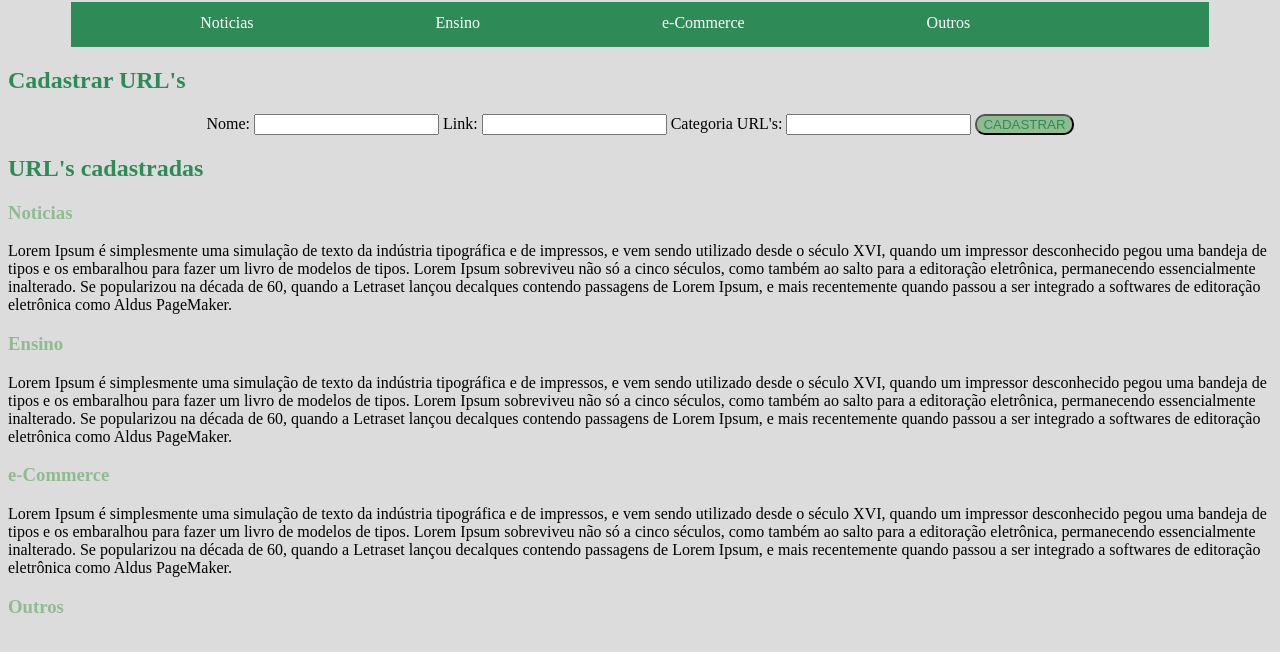
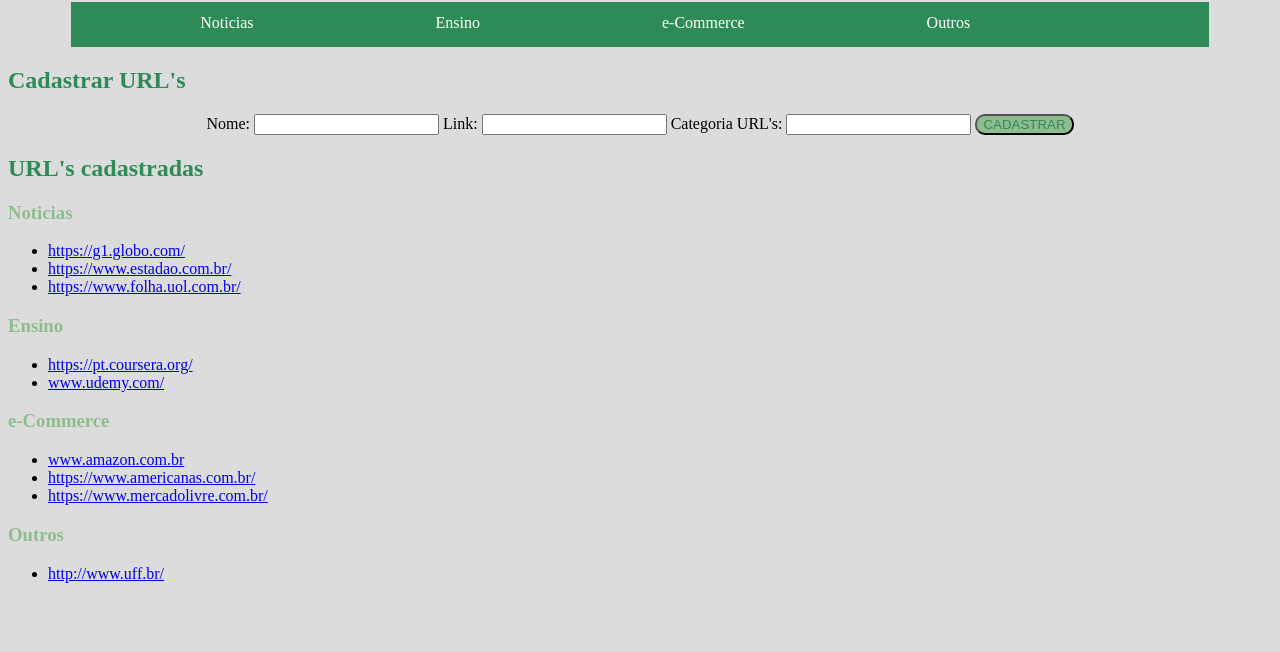
Before and after one commit to giuliamoraes/UFF-Prog_Web, a plain HTML site: page index.html in a window 1280 px wide. Shown: the part 78-730 px from the top of the page. Drawn offline with Linux system fonts and the light colour scheme.

Commit message:
Update index.html

```diff
--- a/index.html
+++ b/index.html
@@ -44,33 +44,44 @@
         <h2>URL's cadastradas</h2>
 
         <h3 id="noticias">Noticias</h3>
-        <p>Lorem Ipsum é simplesmente uma simulação de texto da
-        indústria tipográfica e de impressos, e vem sendo utilizado desde o século XVI,
-        quando um impressor desconhecido pegou uma bandeja de tipos e os embaralhou para
-        fazer um livro de modelos de tipos. Lorem Ipsum sobreviveu não só a cinco séculos,
-        como também ao salto para a editoração eletrônica, permanecendo essencialmente
-        inalterado. Se popularizou na década de 60, quando a Letraset lançou decalques
-        contendo passagens de Lorem Ipsum, e mais recentemente quando passou a ser integrado
-         a softwares de editoração eletrônica como Aldus PageMaker.
-        </p>
+             <ul>
+            <li>
+                <a href="https://g1.globo.com/">https://g1.globo.com/</a>
+            </li>
+            <li>
+                <a href="https://www.estadao.com.br/">https://www.estadao.com.br/</a>
+            </li>
+            <li>
+                <a href="https://www.folha.uol.com.br/">https://www.folha.uol.com.br/</a>
+            </li>
+        </ul>
         <h3 id="ensino">Ensino</h3>
-        <p>Lorem Ipsum é simplesmente uma simulação de texto da
-            indústria tipográfica e de impressos, e vem sendo utilizado desde o século XVI,
-            quando um impressor desconhecido pegou uma bandeja de tipos e os embaralhou para
-            fazer um livro de modelos de tipos. Lorem Ipsum sobreviveu não só a cinco séculos,
-            como também ao salto para a editoração eletrônica, permanecendo essencialmente
-            inalterado. Se popularizou na década de 60, quando a Letraset lançou decalques
-            contendo passagens de Lorem Ipsum, e mais recentemente quando passou a ser integrado
-             a softwares de editoração eletrônica como Aldus PageMaker.
-            </p>
+         <ul>
+            <li>
+                <a href="https://pt.coursera.org/">https://pt.coursera.org/</a>
+            </li>
+            <li>
+                <a href="https://www.udemy.com/?utm_source=adwords-brand&utm_medium=udemyads&utm_campaign=NEW-AW-PROS-Branded-Search-Existing-PT-BRA_._ci__._sl_BRA_._vi__._sd_All_._la_PT_._&tabei=7&utm_term=_._ag_66424168314_._ad_318495269999_._de_c_._dm__._pl__._ti_aud-686903222856:kwd-310556426868_._li_1031978_._pd__._&gclid=Cj0KCQjwtsv7BRCmARIsANu-CQe1WIy9l2ZOctqh7DtZCknKKX6SeXFHg4lcEQWc9i0CaEsEZlsH7bYaAjRZEALw_wcB">www.udemy.com/</a>
+            </li>
+        </ul>
         <h3 id="commerce">e-Commerce</h3>
-        <p>Lorem Ipsum é simplesmente uma simulação de texto da
-            indústria tipográfica e de impressos, e vem sendo utilizado desde o século XVI,
-            quando um impressor desconhecido pegou uma bandeja de tipos e os embaralhou para
-            fazer um livro de modelos de tipos. Lorem Ipsum sobreviveu não só a cinco séculos,
-            como também ao salto para a editoração eletrônica, permanecendo essencialmente
-            inalterado. Se popularizou na década de 60, quando a Letraset lançou decalques
-            contendo passagens de Lorem Ipsum, e mais recentemente quando passou a ser integrado
-             a softwares de editoração eletrônica como Aldus PageMaker.
-            </p>
+        <ul>
+            <li>
+                <a href="https://www.amazon.com.br/?tag=lomadee0850014813-20&ascsubtag=226536395456z7897z1601402164727&lmdsid=647236395456-7897-1601402164727">www.amazon.com.br</a>
+            </li>
+            <li>
+                <a href="https://www.americanas.com.br/">https://www.americanas.com.br/</a>
+            </li>
+            <li>
+                <a href="https://www.mercadolivre.com.br/">https://www.mercadolivre.com.br/</a>
+            </li>
+        </ul>
         <h3 id="outros">Outros</h3>
+                <ul>
+            <li>
+                <a href="http://www.uff.br/">http://www.uff.br/</a>
+            </li>
+        </ul>
+
+    </body>
+</html>
```
